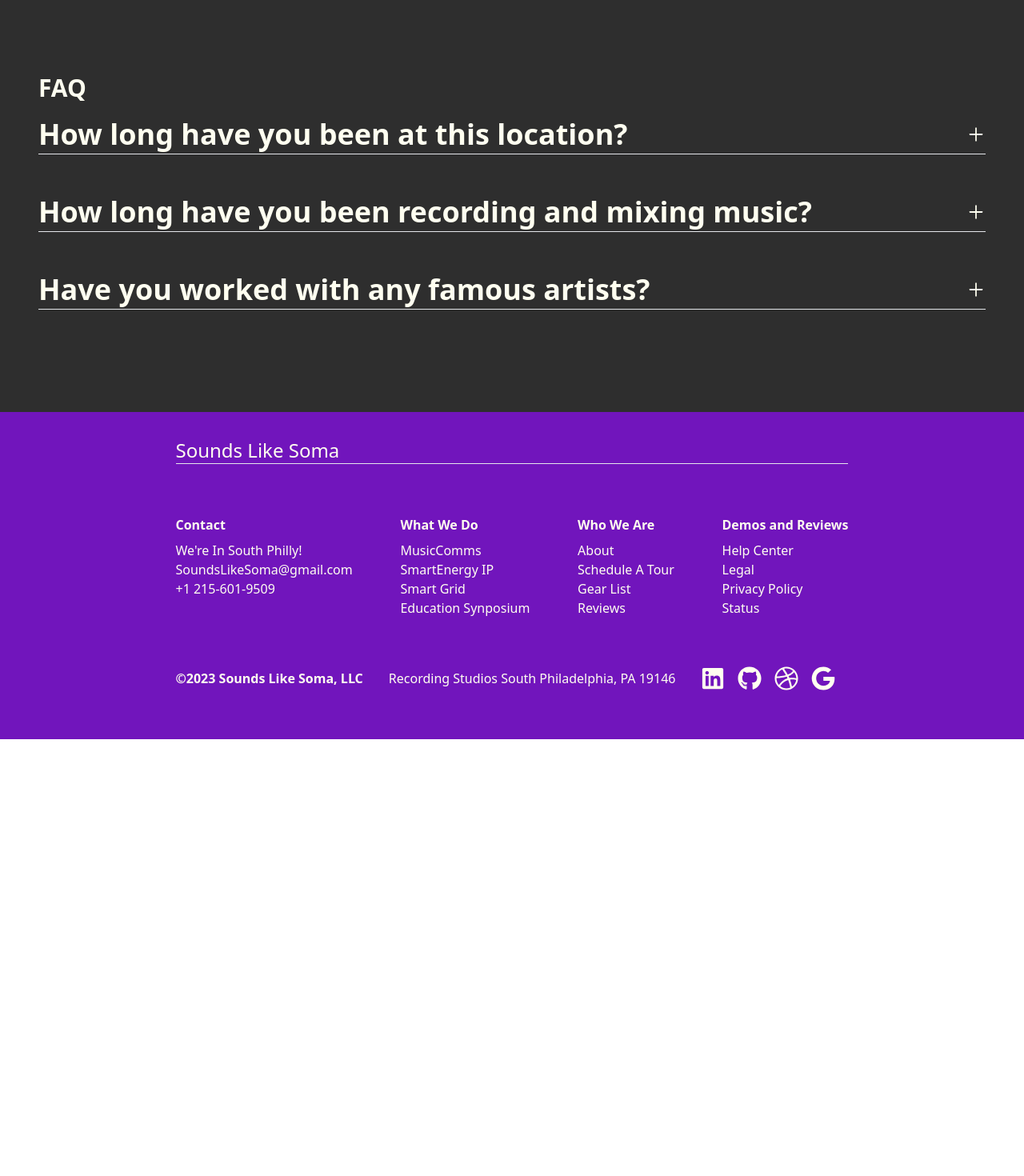
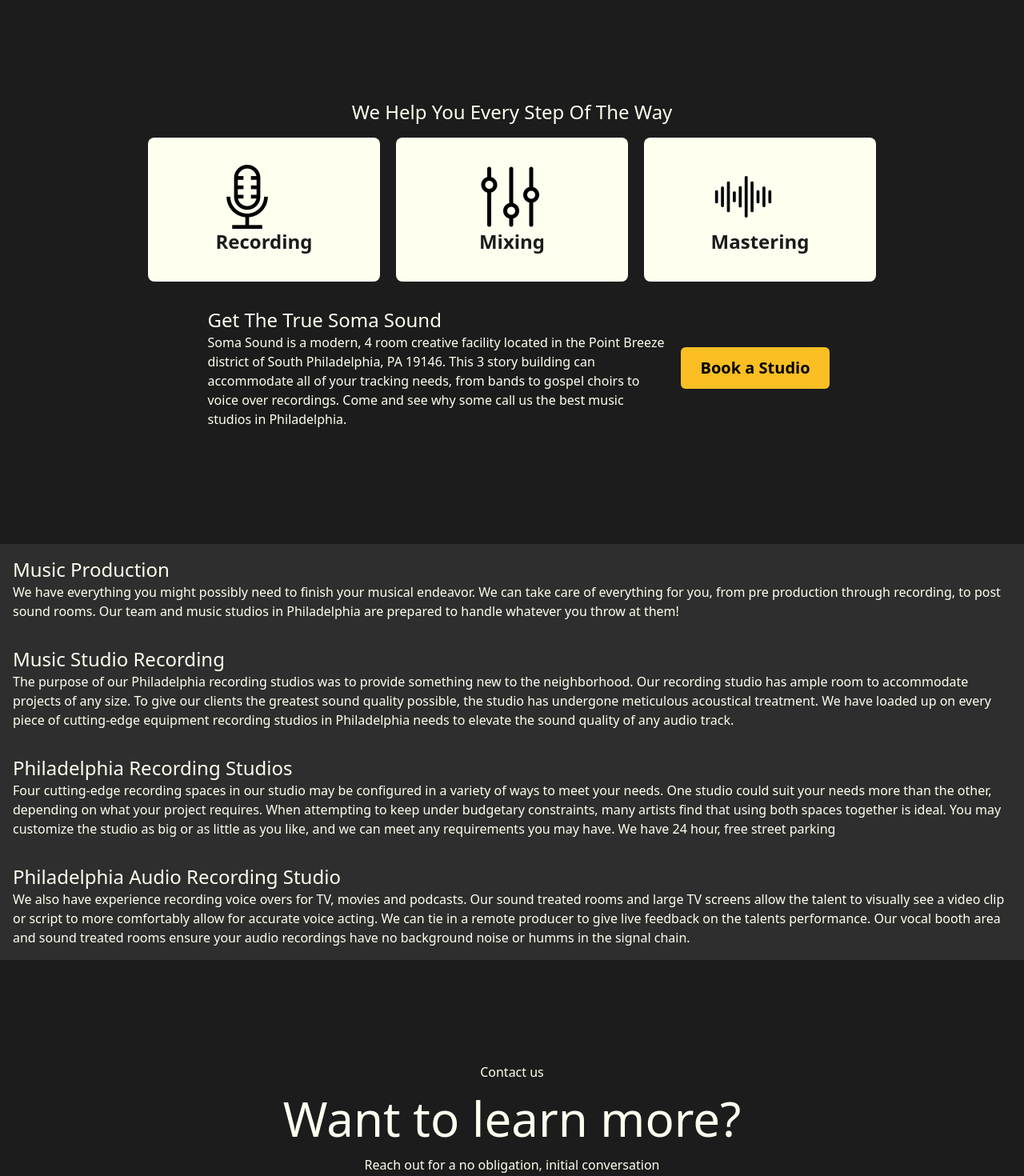
Before and after one commit to zackhanni/sounds-like-soma, a Next.js app: page / in a window 1280 px wide. Shown: the part 1060-2530 px from the top of the page at 80% size. Before the commit the page ends 1984 px from the top, so only its background shows below. Built offline with nearby package versions, Linux system fonts and the light colour scheme.

Commit message:
center all homepage parts

```diff
--- a/app/page.tsx
+++ b/app/page.tsx
@@ -5,6 +5,11 @@
 import Hero from "./components/Hero";
 import Services from "./components/Services";
 import AccordionDataHome from "./components/AccordionDataHome";
+import FillerDataHome from "./components/FillerDataHome";
+import Contact from "./components/Contact";
+import FillerParagraph from "./components/FillerParagraph";
+import Button from "./components/Button";
+import FillerEveryStepOfTheWay from "./components/FillerEveryStepOfTheWay";
 
 export default function Home() {
   const [open, setOpen] = useState<number | false>(false);
@@ -17,9 +22,12 @@
   };
 
   return (
-    <div className="bg-[#2E2E2E] w-full h-full">
+    <div className="bg-[#2E2E2E] flex flex-col justify-center items-center">
       <Hero />
       <Services />
+      <FillerEveryStepOfTheWay />
+      <FillerParagraph useData={FillerDataHome} />
+      <Contact />
       <Accordion useData={AccordionDataHome} />
     </div>
   );
```
